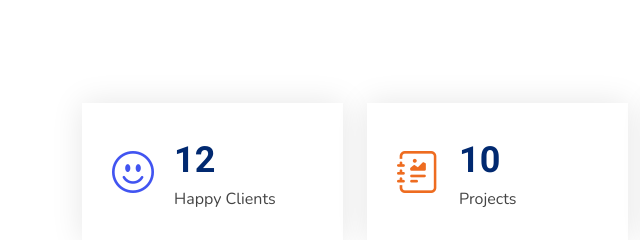
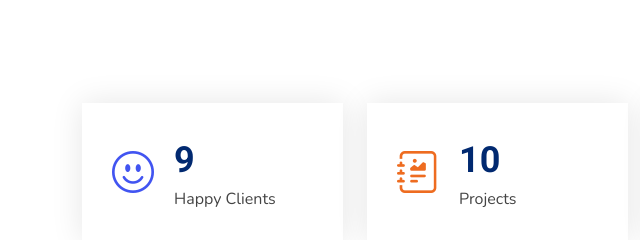
Before and after one commit to CorvinoxLtd/CorvinoxLtd.github.io, a plain HTML site: page index.html in a window 1280 px wide. Shown: the part 3140-3380 px from the top of the page, 0-640 px from the left. Drawn offline with nearby package versions, Linux system fonts and the light colour scheme.

Commit message:
Update index.html

```diff
--- a/index.html
+++ b/index.html
@@ -251,7 +251,7 @@
             <div class="stats-item d-flex align-items-center w-100 h-100">
               <i class="bi bi-emoji-smile color-blue flex-shrink-0"></i>
               <div>
-                <span data-purecounter-start="0" data-purecounter-end="12" data-purecounter-duration="1" class="purecounter"></span>
+                <span data-purecounter-start="0" data-purecounter-end="9" data-purecounter-duration="1" class="purecounter"></span>
                 <p>Happy Clients</p>
               </div>
             </div>
```
